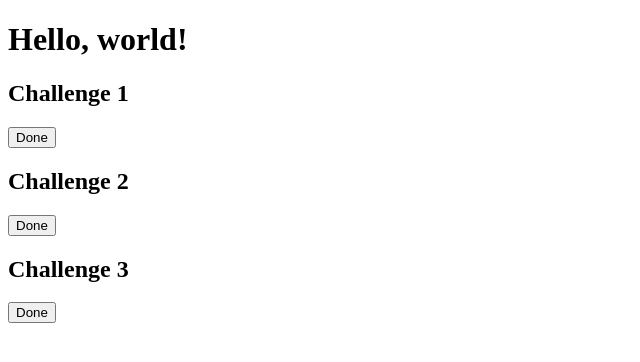
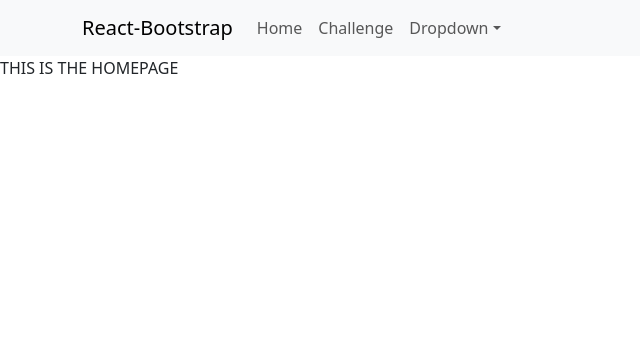
Before and after one commit to bagusnz/teamufo, a React (Create React App) app in the folder frontend/: page /test in a window 1280 px wide. Shown: the top 362 px of the page, without its empty margins (0-640 px from the left). Built offline with nearby package versions, Linux system fonts and the light colour scheme.

Commit message:
add navbar

```diff
--- a/frontend/package.json
+++ b/frontend/package.json
@@ -8,7 +8,9 @@
     "@testing-library/jest-dom": "^5.17.0",
     "@testing-library/react": "^13.4.0",
     "@testing-library/user-event": "^13.5.0",
+    "@types/react-router-dom": "^5.3.3",
     "react": "^18.2.0",
+    "react-bootstrap-validation": "^0.1.11",
     "react-dom": "^18.2.0",
     "react-scripts": "5.0.1",
     "web-vitals": "^2.1.4"
@@ -38,6 +40,7 @@
     ]
   },
   "devDependencies": {
-    "@babel/plugin-proposal-private-property-in-object": "^7.21.11"
+    "@babel/plugin-proposal-private-property-in-object": "^7.21.11",
+    "react-router-dom": "^6.17.0"
   }
 }
--- a/frontend/public/index.html
+++ b/frontend/public/index.html
@@ -2,6 +2,9 @@
 <html lang="en">
   <head>
     <meta charset="utf-8" />
+    <link href="https://cdn.jsdelivr.net/npm/bootstrap@5.3.2/dist/css/bootstrap.min.css" rel="stylesheet" integrity="sha384-T3c6CoIi6uLrA9TneNEoa7RxnatzjcDSCmG1MXxSR1GAsXEV/Dwwykc2MPK8M2HN" crossorigin="anonymous">
+    <script src="https://cdn.jsdelivr.net/npm/bootstrap@5.3.2/dist/js/bootstrap.bundle.min.js" integrity="sha384-C6RzsynM9kWDrMNeT87bh95OGNyZPhcTNXj1NW7RuBCsyN/o0jlpcV8Qyq46cDfL" crossorigin="anonymous"></script>
+
     <title>UFO</title>
   </head>
   <body>
--- a/frontend/src/App.js
+++ b/frontend/src/App.js
@@ -1,13 +1,20 @@
 import React from 'react';
 import ChallengeCards from "./challengePage/ChallengeCards";
+import NavigationBar from "./NavigationBar.jsx";
+import { BrowserRouter, Routes, Route } from "react-router-dom";
+import ChallengeCard from "./challengePage/ChallengeCard";
+import Test from "./Test";
 
 const App = () => {
     return (
         <>
-        <div>
-            <h1>Hello, world!</h1>
-        </div>
-        <ChallengeCards />
+            <NavigationBar />
+            <BrowserRouter>
+                <Routes>
+                        <Route path="/challengeCards" element={<ChallengeCards />} />
+                        <Route path="/test" element={<Test />} />
+                </Routes>
+            </BrowserRouter>
         </>
     );
 }
--- /dev/null
+++ b/frontend/src/NavigationBar.jsx
@@ -0,0 +1,34 @@
+import Container from 'react-bootstrap/Container';
+import Nav from 'react-bootstrap/Nav';
+import Navbar from 'react-bootstrap/Navbar';
+import NavDropdown from 'react-bootstrap/NavDropdown';
+
+function NavigationBar() {
+    return (
+        <Navbar expand="lg" className="bg-body-tertiary">
+            <Container>
+                <Navbar.Brand href="#home">React-Bootstrap</Navbar.Brand>
+                <Navbar.Toggle aria-controls="basic-navbar-nav" />
+                <Navbar.Collapse id="basic-navbar-nav">
+                    <Nav className="me-auto">
+                            <Nav.Link href="/test" >Home</Nav.Link>
+                        <Nav.Link href="/challengeCards">Challenge</Nav.Link>
+                        <NavDropdown title="Dropdown" id="basic-nav-dropdown">
+                            <NavDropdown.Item href="#action/3.1">Action</NavDropdown.Item>
+                            <NavDropdown.Item href="#action/3.2">
+                                Another action
+                            </NavDropdown.Item>
+                            <NavDropdown.Item href="#action/3.3">Something</NavDropdown.Item>
+                            <NavDropdown.Divider />
+                            <NavDropdown.Item href="#action/3.4">
+                                Separated link
+                            </NavDropdown.Item>
+                        </NavDropdown>
+                    </Nav>
+                </Navbar.Collapse>
+            </Container>
+        </Navbar>
+    );
+}
+
+export default NavigationBar;
--- /dev/null
+++ b/frontend/src/Test.js
@@ -0,0 +1,5 @@
+import React from 'react';
+function Test() {
+    return <div>THIS IS THE HOMEPAGE</div>;
+}
+export default Test;
```
Also changed, not shown: 1 other file (tests, documents, lock files or other folders).
